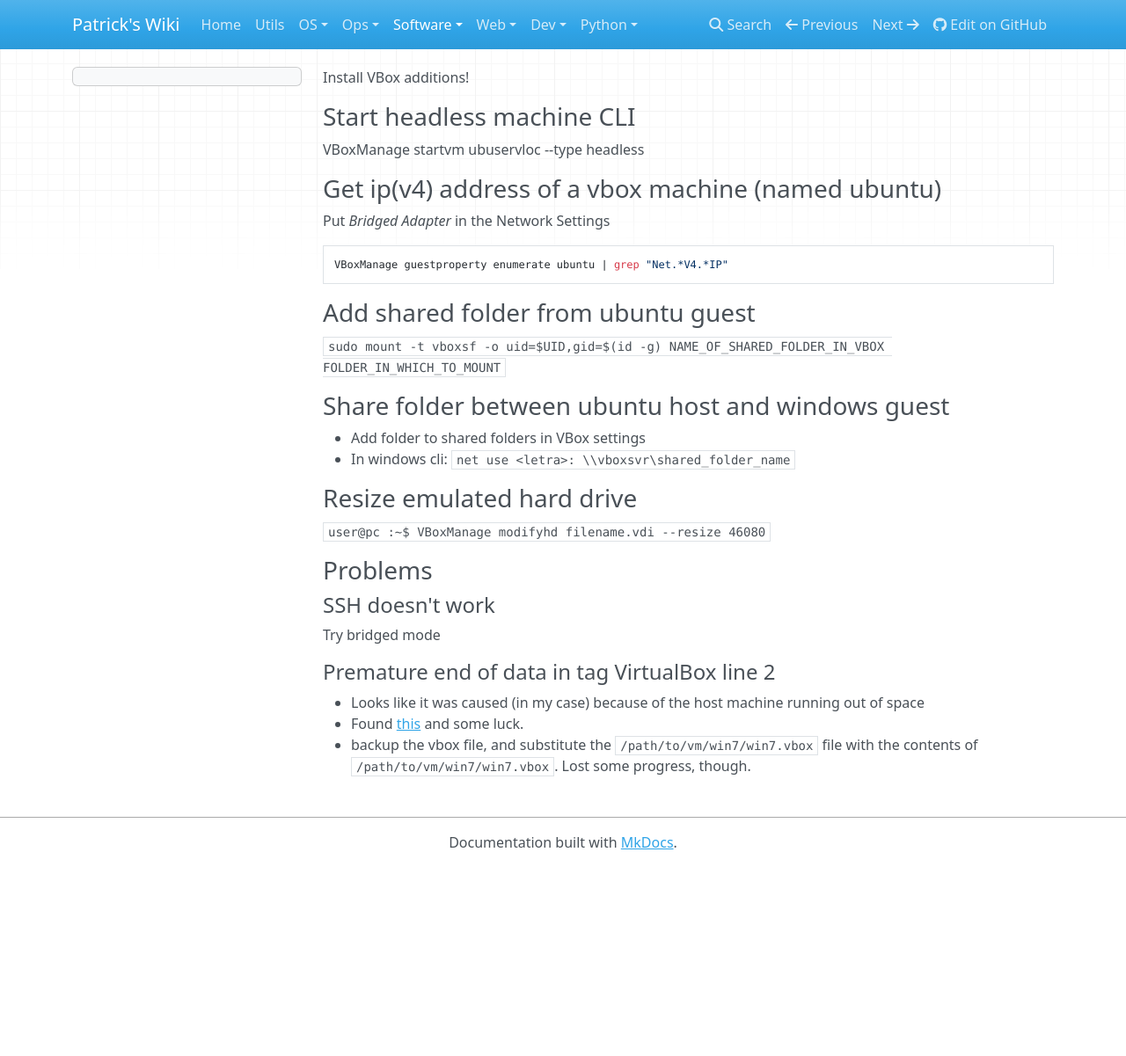
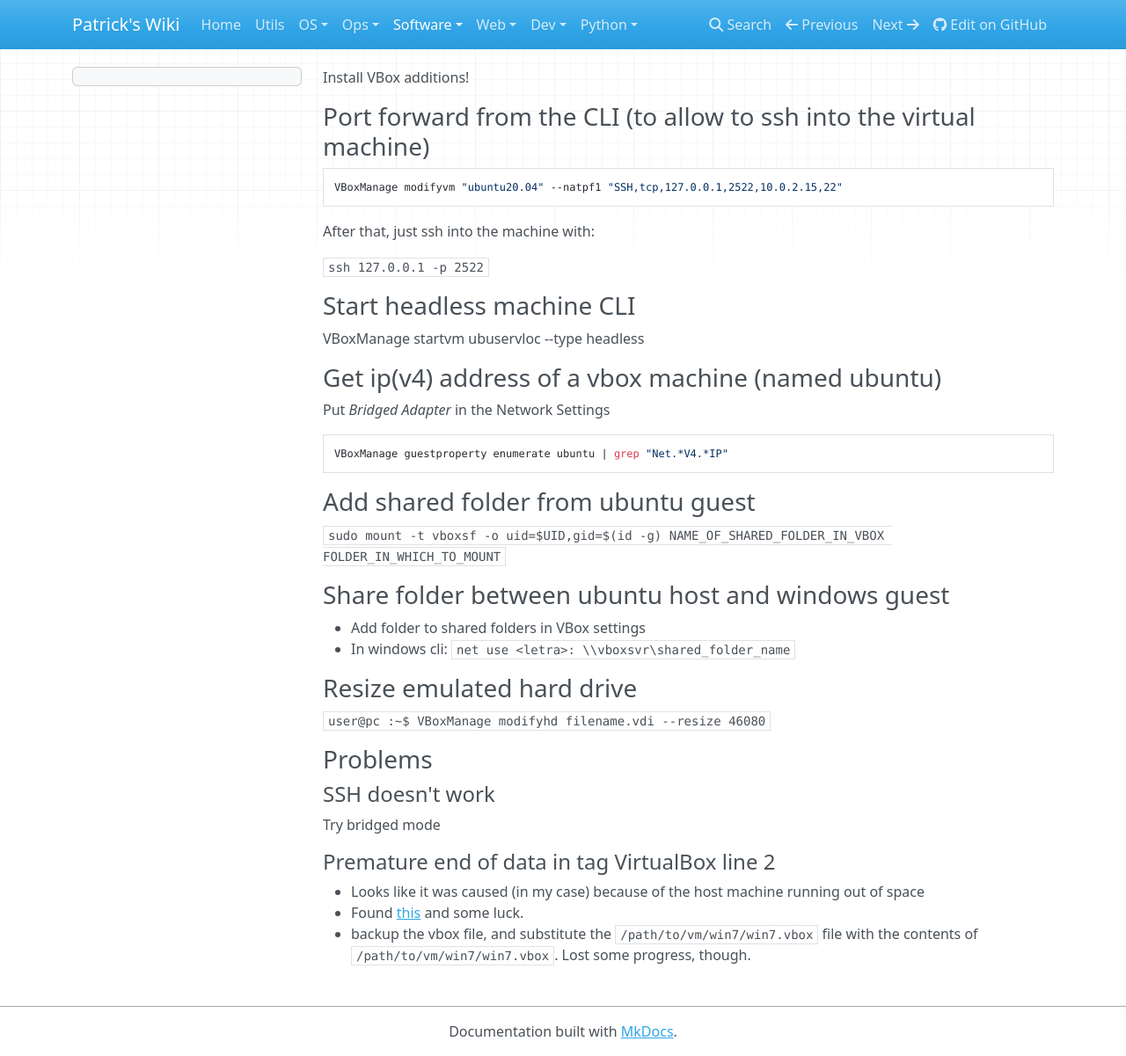
Before and after one commit to patsancu/wiki, an MkDocs documentation site: the page built from docs/Software/VirtualBox.md, in a window 1280 px wide and 1201 px high. Shown: the whole window at 88% size. Built offline with MkDocs 1.6.1, drawn with Linux system fonts in a browser that asks for light colours; nearby versions of some CDN libraries.

Commit message:
virtualvox: Port forward from the cli

````diff
--- a/docs/Software/VirtualBox.md
+++ b/docs/Software/VirtualBox.md
@@ -1,4 +1,14 @@
 Install VBox additions!
+
+
+### Port forward from the CLI (to allow to ssh into the virtual machine)
+```
+VBoxManage modifyvm "ubuntu20.04" --natpf1 "SSH,tcp,127.0.0.1,2522,10.0.2.15,22"
+```
+
+After that, just ssh into the machine with:
+
+`ssh 127.0.0.1 -p 2522`
 
 ### Start headless machine CLI
 VBoxManage startvm ubuservloc --type headless
````
